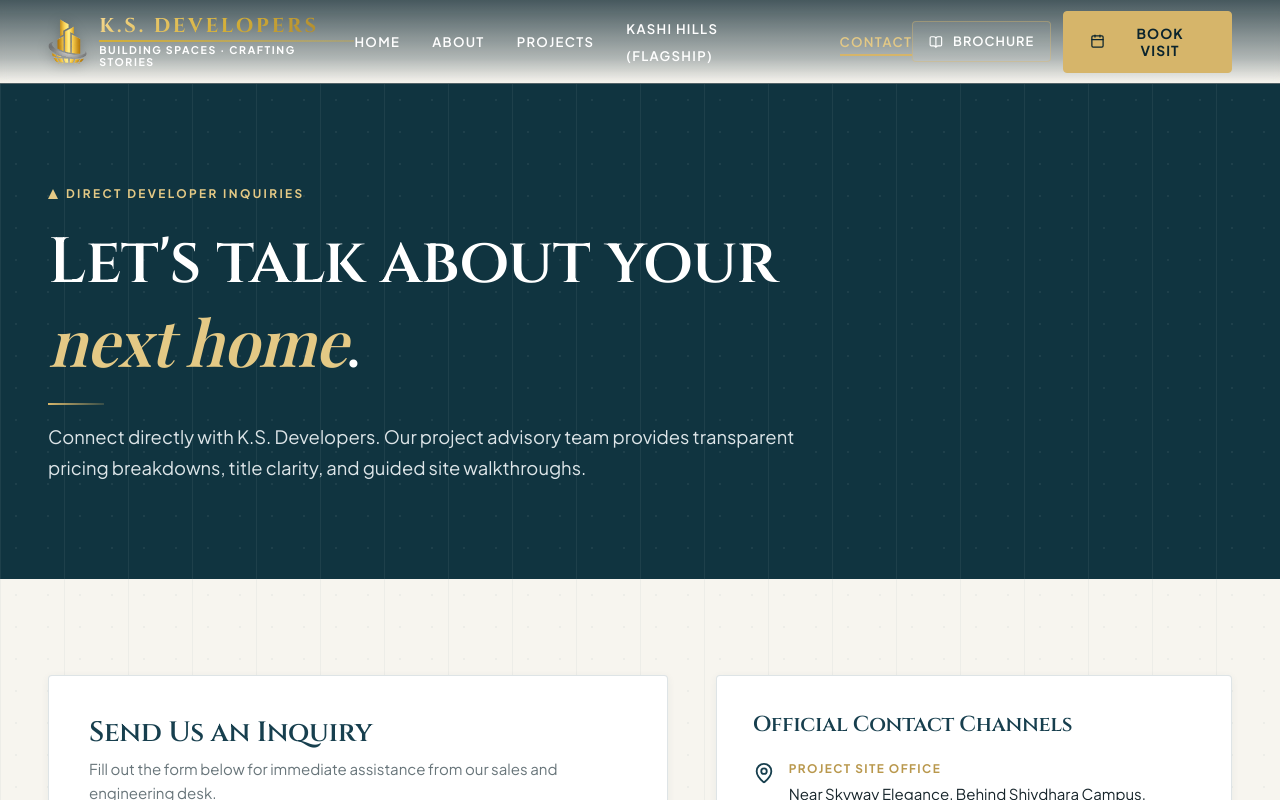
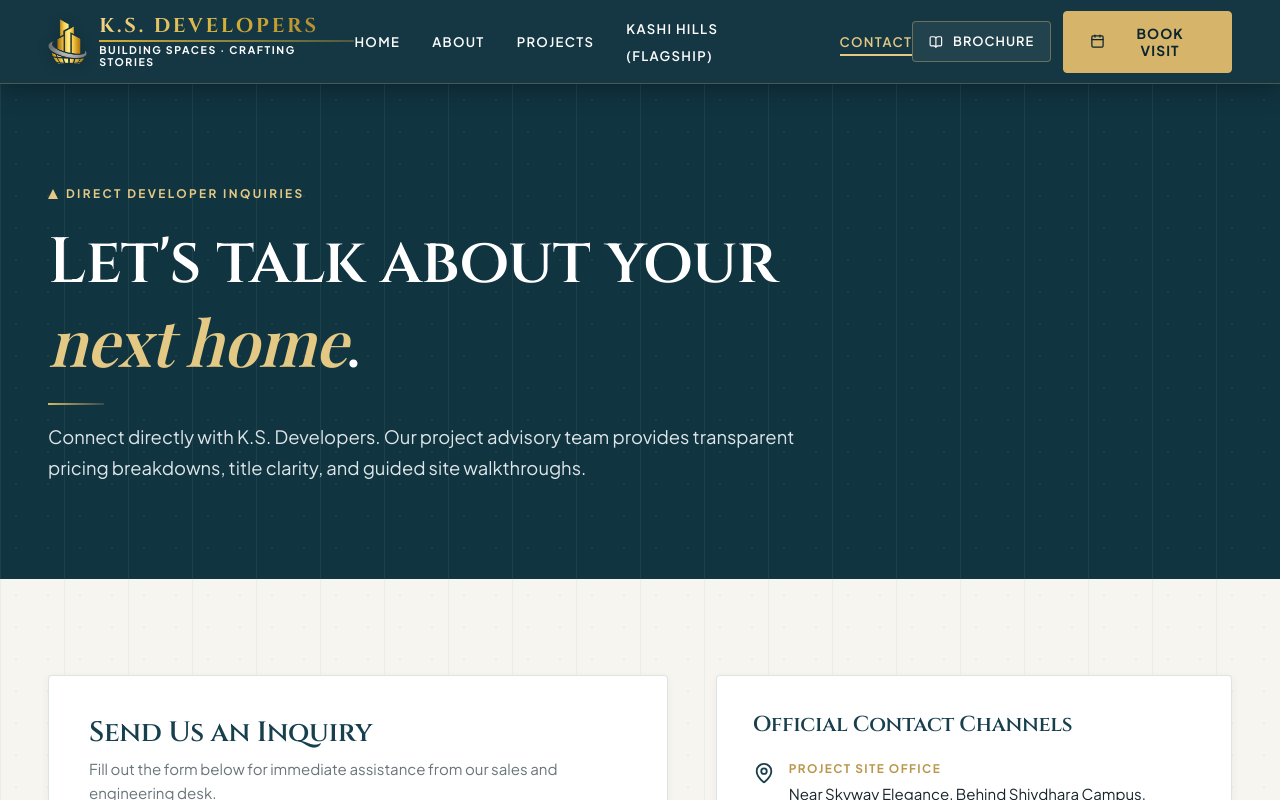
Before and after one commit to jigarsolanki0212/KS_Developers, a React (Vite) app: page /contact in a window 1280 px wide. Shown: the top 800 px of the page. Built offline with nearby package versions, Linux system fonts and the light colour scheme; a web font is replaced by a local one.

Commit message:
fix(navbar): ensure solid luxury dark teal glass navbar across all pages including Projects and Contact

```diff
--- a/src/components/common/BrandLogo.tsx
+++ b/src/components/common/BrandLogo.tsx
@@ -9,12 +9,12 @@ interface BrandLogoProps {
 
 export const BrandLogo: React.FC<BrandLogoProps> = ({
   isScrolled = false,
-  theme = 'auto',
+  theme = 'dark',
   size = 'md',
   className = ''
 }) => {
-  // Determine text colors based on state
-  const isDarkBg = theme === 'dark' || (theme === 'auto' && !isScrolled);
+  // Always dark background for the luxury dark teal navbar
+  const isLightBg = theme === 'light' && !isScrolled;
 
   const emblemHeight = size === 'sm' ? 36 : size === 'lg' ? 56 : 46;
   const titleSize = size === 'sm' ? '1.05rem' : size === 'lg' ? '1.55rem' : '1.25rem';
@@ -72,7 +72,7 @@ export const BrandLogo: React.FC<BrandLogoProps> = ({
           }}
         />
 
-        {/* Tagline: 100% Readable, High-Contrast & Scalable */}
+        {/* Tagline: 100% Crisp White & Readable */}
         <div
           style={{
             fontFamily: "var(--font-sans), 'Plus Jakarta Sans', sans-serif",
@@ -81,7 +81,7 @@ export const BrandLogo: React.FC<BrandLogoProps> = ({
             letterSpacing: '0.15em',
             textTransform: 'uppercase',
             lineHeight: 1.2,
-            color: isDarkBg ? '#FFFFFF' : 'var(--kashi-teal)',
+            color: isLightBg ? 'var(--kashi-teal)' : '#FFFFFF',
             transition: 'color 0.2s ease'
           }}
         >
--- a/src/components/common/Navbar.tsx
+++ b/src/components/common/Navbar.tsx
@@ -15,15 +15,13 @@ export const Navbar: React.FC<NavbarProps> = ({ onOpenScheduleModal }) => {
 
   useEffect(() => {
     const handleScroll = () => {
-      // Only switch to ivory background when user has scrolled past the hero section (280px+)
-      if (window.scrollY > 260) {
+      if (window.scrollY > 20) {
         setIsScrolled(true);
       } else {
         setIsScrolled(false);
       }
     };
     window.addEventListener('scroll', handleScroll, { passive: true });
-    // Check initial state
     handleScroll();
     return () => window.removeEventListener('scroll', handleScroll);
   }, []);
@@ -36,12 +34,12 @@ export const Navbar: React.FC<NavbarProps> = ({ onOpenScheduleModal }) => {
     <>
       <header className={`header-nav ${isScrolled ? 'scrolled' : 'transparent-dark'}`}>
         <div className="container nav-container">
-          {/* Brand Logo with dynamic contrast */}
+          {/* Brand Logo with 100% Readable White Tagline & 3D Gold Emblem */}
           <Link to="/" className="brand-logo" aria-label="K.S. Developers Home">
-            <BrandLogo isScrolled={isScrolled} size="md" />
+            <BrandLogo theme="dark" size="md" />
           </Link>
 
-          {/* Desktop Navigation Links */}
+          {/* Desktop Navigation Links (Always Crisp White & Gold) */}
           <nav aria-label="Primary Navigation">
             <ul className="nav-links">
               <li>
@@ -91,7 +89,7 @@ export const Navbar: React.FC<NavbarProps> = ({ onOpenScheduleModal }) => {
           <div style={{ display: 'flex', alignItems: 'center', gap: '12px' }}>
             <Link
               to="/projects/kashi-hills#digital-brochure"
-              className={isScrolled ? 'btn btn-kashi-secondary' : 'btn btn-dark-secondary'}
+              className="btn btn-dark-secondary"
               style={{ padding: '9px 16px', fontSize: '0.8rem' }}
               onClick={() => {
                 const el = document.getElementById('digital-brochure');
@@ -104,7 +102,7 @@ export const Navbar: React.FC<NavbarProps> = ({ onOpenScheduleModal }) => {
 
             <button
               onClick={onOpenScheduleModal}
-              className={isScrolled ? 'btn btn-kashi-primary nav-cta-btn' : 'btn btn-kashi-gold nav-cta-btn'}
+              className="btn btn-kashi-gold nav-cta-btn"
               aria-label="Schedule a Site Visit"
             >
               <Calendar size={15} />
--- a/src/styles/components.css
+++ b/src/styles/components.css
@@ -1,4 +1,4 @@
-/* 1. Header & Navigation (Dynamic Transparent → Warm Ivory) */
+/* 1. Header & Navigation (Luxury Solid Dark Teal Glass Everywhere) */
 .header-nav {
   position: fixed;
   top: 0;
@@ -6,24 +6,21 @@
   right: 0;
   height: var(--header-height);
   z-index: 1000;
-  transition: background 0.35s cubic-bezier(0.16, 1, 0.3, 1), border-color 0.35s ease, box-shadow 0.35s ease;
-  background: transparent;
-  border-bottom: 1px solid rgba(255, 255, 255, 0.06);
+  background: rgba(16, 52, 64, 0.98) !important;
+  backdrop-filter: blur(16px);
+  -webkit-backdrop-filter: blur(16px);
+  border-bottom: 1px solid rgba(214, 181, 106, 0.28) !important;
+  box-shadow: 0 4px 24px rgba(0, 0, 0, 0.32);
+  transition: background 0.3s ease, box-shadow 0.3s ease, border-color 0.3s ease;
 }
 
-.header-nav.transparent-dark {
-  background: linear-gradient(180deg, rgba(11, 36, 45, 0.75) 0%, rgba(11, 36, 45, 0.3) 70%, transparent 100%);
-  border-bottom: 1px solid rgba(255, 255, 255, 0.06);
-  backdrop-filter: blur(4px);
-  -webkit-backdrop-filter: blur(4px);
-}
-
+.header-nav.transparent-dark,
 .header-nav.scrolled {
-  background: rgba(247, 245, 239, 0.98) !important;
+  background: rgba(16, 52, 64, 0.98) !important;
   backdrop-filter: blur(16px);
   -webkit-backdrop-filter: blur(16px);
-  border-bottom: 1px solid var(--kashi-border) !important;
-  box-shadow: 0 4px 20px rgba(23, 63, 78, 0.08);
+  border-bottom: 1px solid rgba(214, 181, 106, 0.28) !important;
+  box-shadow: 0 4px 24px rgba(0, 0, 0, 0.32);
 }
 
 .nav-container {
@@ -58,7 +55,7 @@
   font-weight: 600;
   letter-spacing: 0.1em;
   text-transform: uppercase;
-  color: #FFFFFF;
+  color: #FFFFFF !important;
   transition: color var(--transition-fast);
   position: relative;
   padding: 6px 0;
@@ -76,19 +73,9 @@
   border-radius: 2px;
 }
 
-/* Scrolled Nav Links on Warm Ivory Background: Deep Teal Color */
-.header-nav.scrolled .nav-link {
-  color: var(--kashi-teal) !important;
-}
-
 .nav-link:hover,
 .nav-link.active {
   color: var(--kashi-gold-light) !important;
-}
-
-.header-nav.scrolled .nav-link:hover,
-.header-nav.scrolled .nav-link.active {
-  color: var(--kashi-gold-dark) !important;
 }
 
 .nav-link.active::after {
@@ -98,21 +85,13 @@
   left: 0;
   right: 0;
   height: 2px;
-  background-color: var(--kashi-gold);
-}
-
-.header-nav.scrolled .nav-link.active::after {
-  background-color: var(--kashi-gold-dark);
+  background-color: var(--kashi-gold-light);
 }
 
 .mobile-menu-btn {
   display: none;
-  color: #FFFFFF;
+  color: #FFFFFF !important;
   cursor: pointer;
-}
-
-.header-nav.scrolled .mobile-menu-btn {
-  color: var(--kashi-teal);
 }
 
 @media (max-width: 991px) {
```
